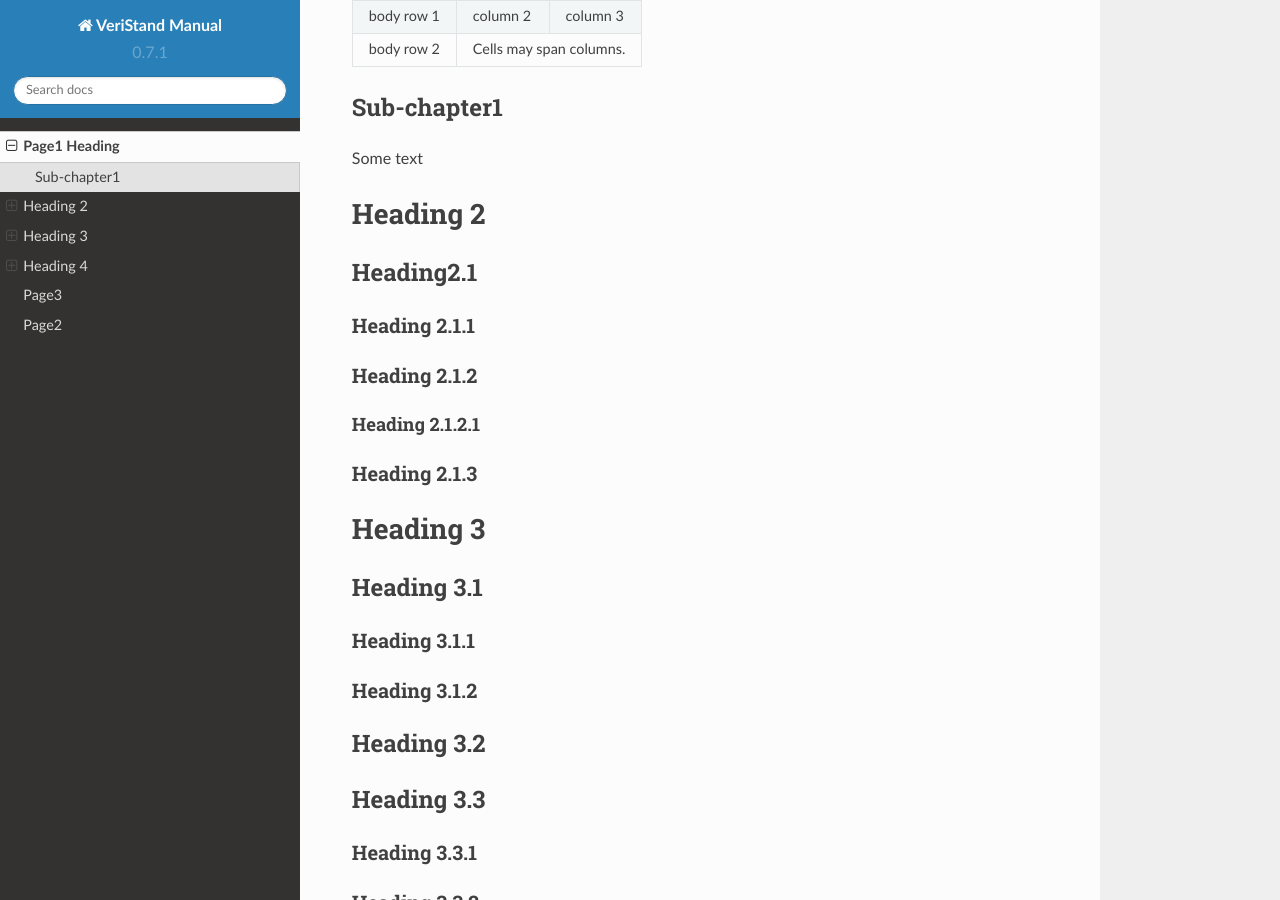
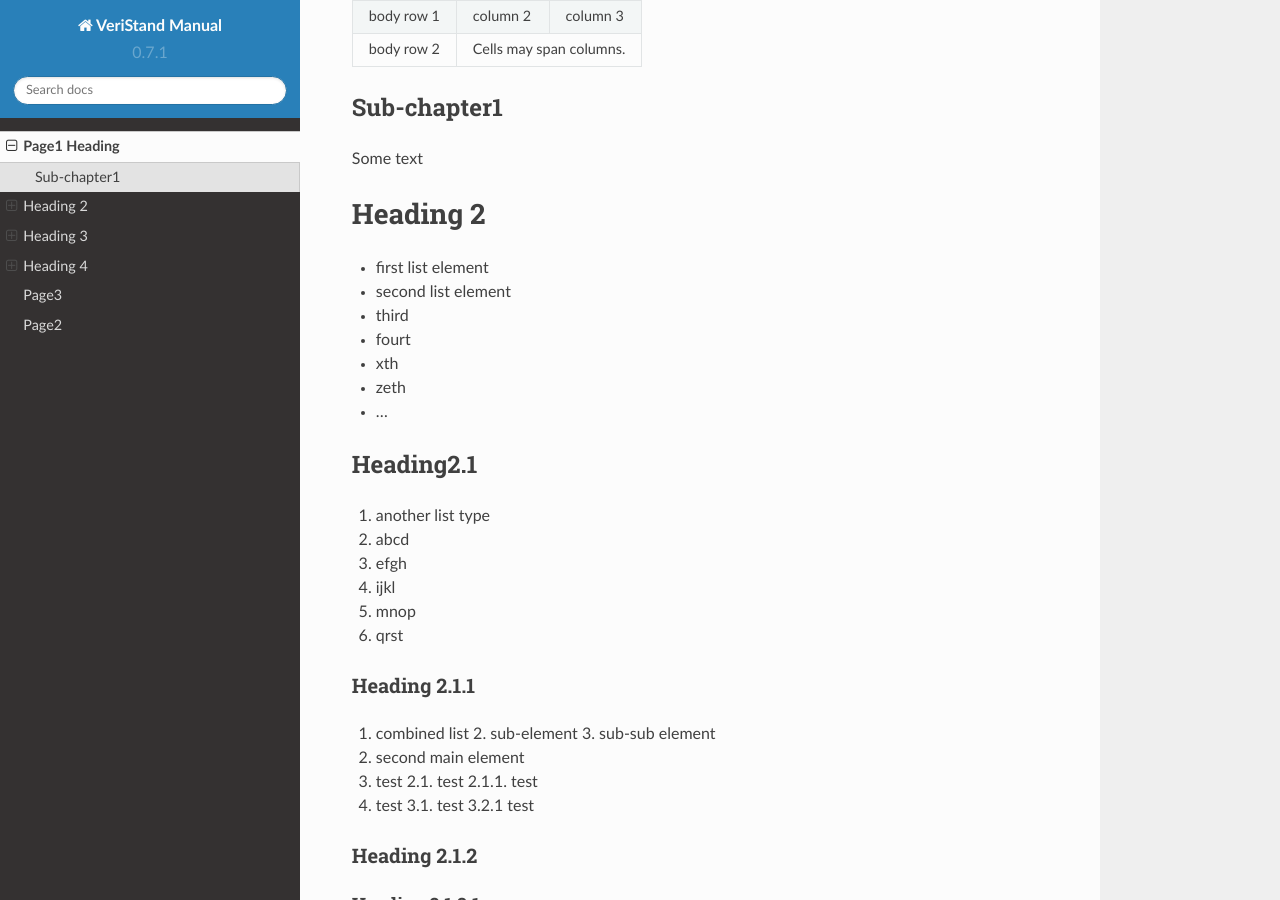
Before and after one commit to phutanu/GitHubPagesUsingRTD, a Sphinx documentation site: the page built from docs/Page1.md, in a window 1280 px wide and 900 px high, scrolled down 241 px. Built offline with Sphinx 7.4.7 and the Read the Docs theme 2.0.0, drawn with Linux system fonts in a browser that asks for light colours.

Commit message:
Update Page1.md

```diff
--- a/docs/Page1.md
+++ b/docs/Page1.md
@@ -18,9 +18,37 @@ Some text
 
 # Heading 2
 
+- first list element
+- second list element
+- third
+- fourt
+- xth
+- zeth
+- ...
+
+
 ## Heading2.1
 
+1. another list type
+2. abcd
+3. efgh
+4. ijkl
+5. mnop
+6. qrst
+
 ### Heading 2.1.1
+
+1. combined list
+    2. sub-element
+    3. sub-sub element
+4. second main element
+
+1. test
+2.1. test
+2.1.1. test
+3. test
+3.1. test
+3.2.1 test
 
 ### Heading 2.1.2
 
```
